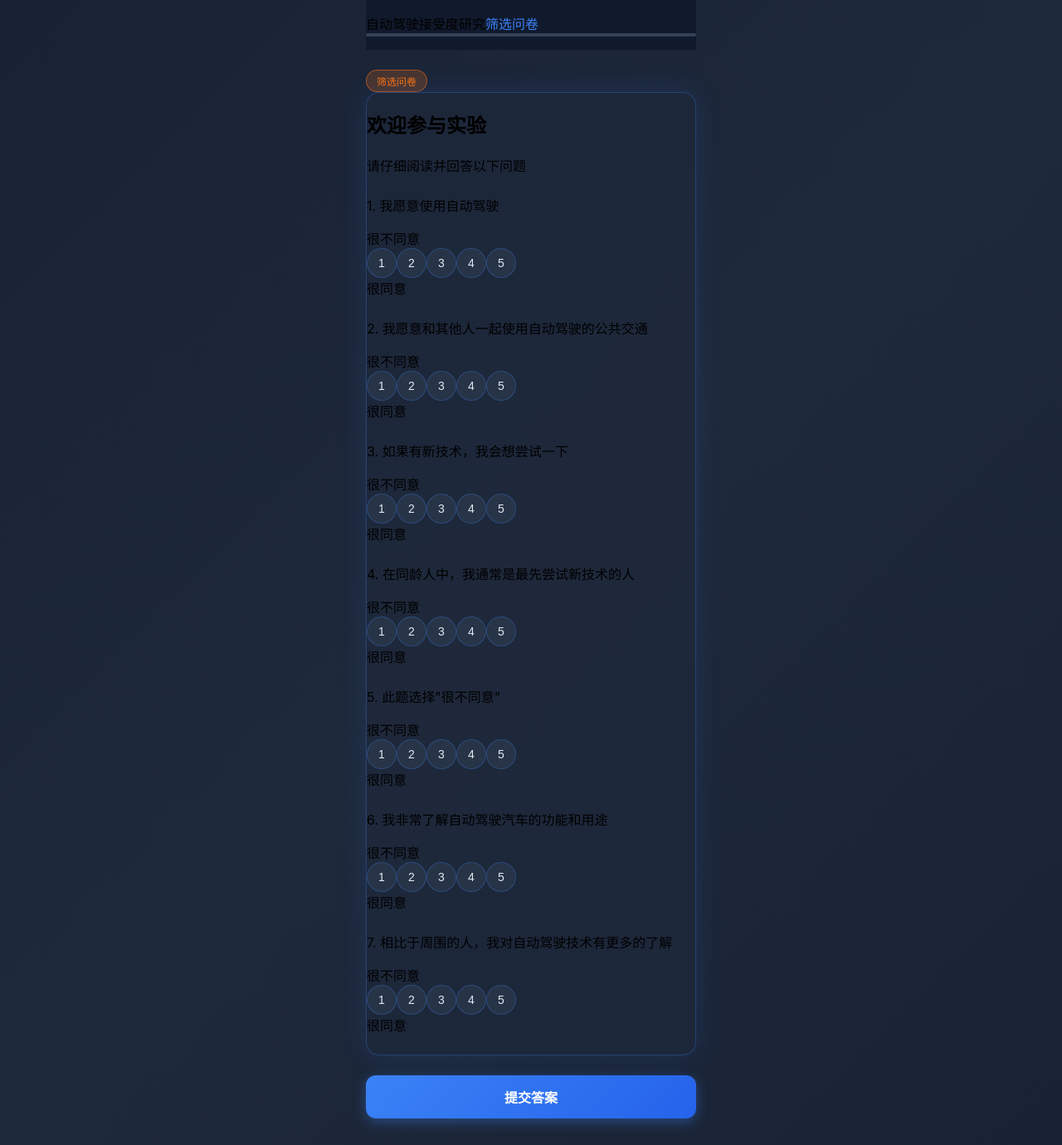
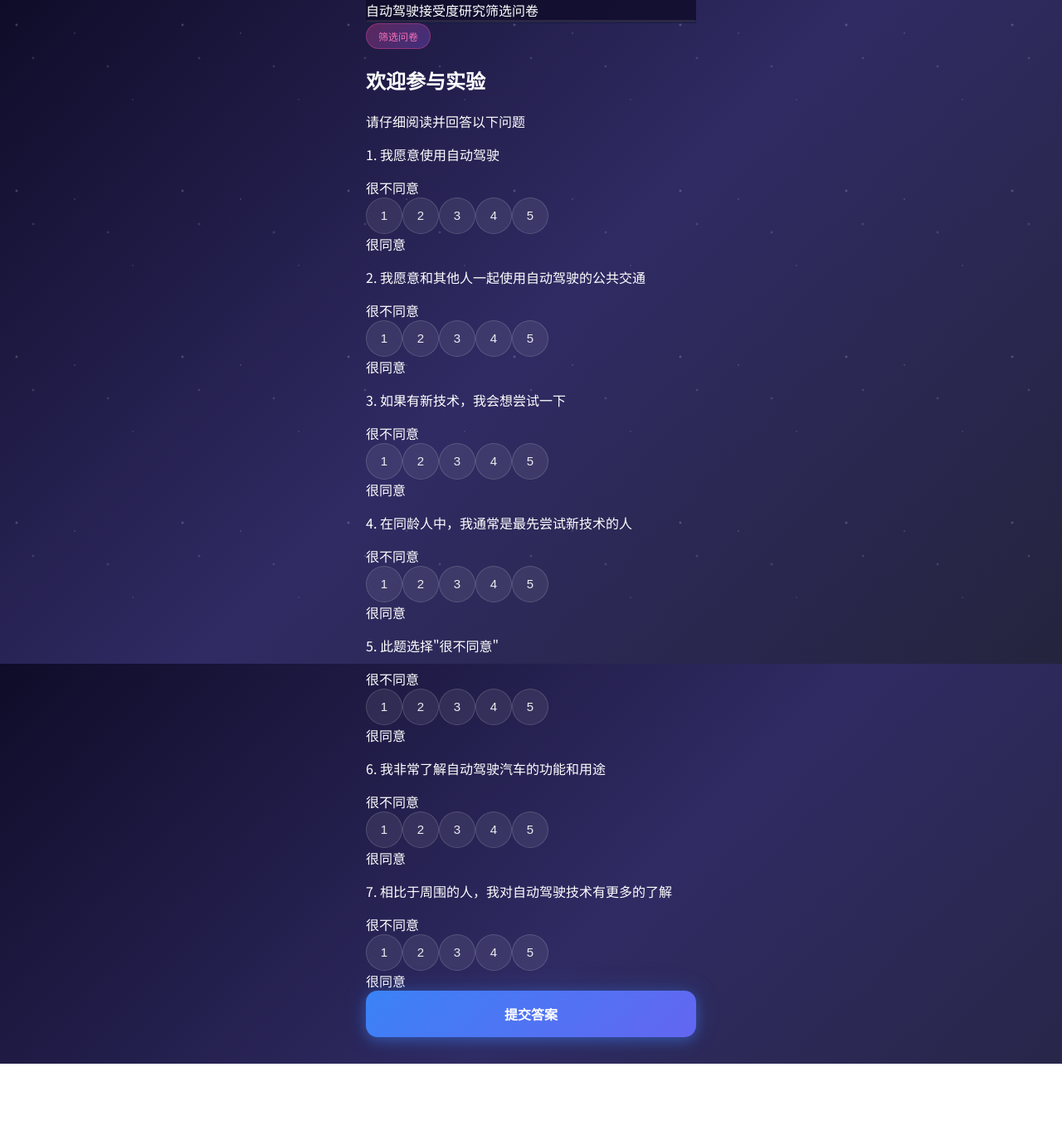
Before and after one commit to Sililbsihi/AVA-survey1, a Next.js app: page / in a window 1280 px wide. Shown: the whole page at 83% size. After the commit the page ends 1282 px from the top, so only its background shows below. Built offline with nearby package versions, Linux system fonts and the light colour scheme.

Commit message:
Update globals.css

```diff
--- a/src/app/globals.css
+++ b/src/app/globals.css
@@ -1,10 +1,12 @@
+@import url('https://fonts.googleapis.com/css2?family=Noto+Sans+SC:wght@400;500;600;700&display=swap');
+
 @tailwind base;
 @tailwind components;
 @tailwind utilities;
 
 :root {
   --primary: #3b82f6;
-  --primary-foreground: #ffffff;
+  --primary-dark: #2563eb;
 }
 
 * {
@@ -13,21 +15,37 @@
 
 body {
   margin: 0;
-  font-family: 'PingFang SC', 'Hiragino Sans GB', 'Microsoft YaHei', -apple-system, BlinkMacSystemFont, 'Segoe UI', sans-serif;
+  font-family: 'Noto Sans SC', 'PingFang SC', -apple-system, BlinkMacSystemFont, sans-serif;
   -webkit-font-smoothing: antialiased;
-  background: linear-gradient(-45deg, #0f172a, #1e293b, #0f172a, #1e293b);
-  background-size: 400% 400%;
-  animation: gradient 15s ease infinite;
+  background: linear-gradient(135deg, #0f0c29, #302b63, #24243e);
+  background-attachment: fixed;
   min-height: 100vh;
+  color: white;
 }
 
-@keyframes gradient {
-  0% { background-position: 0% 50%; }
-  50% { background-position: 100% 50%; }
-  100% { background-position: 0% 50%; }
+/* 背景装饰星星 */
+body::before {
+  content: '';
+  position: fixed;
+  top: 0;
+  left: 0;
+  right: 0;
+  bottom: 0;
+  background-image:
+    radial-gradient(2px 2px at 20px 30px, rgba(255,255,255,0.3), transparent),
+    radial-gradient(2px 2px at 40px 70px, rgba(255,255,255,0.2), transparent),
+    radial-gradient(1px 1px at 90px 40px, rgba(255,255,255,0.4), transparent),
+    radial-gradient(2px 2px at 130px 80px, rgba(255,255,255,0.2), transparent),
+    radial-gradient(1px 1px at 160px 120px, rgba(255,255,255,0.3), transparent);
+  background-repeat: repeat;
+  background-size: 200px 200px;
+  pointer-events: none;
+  z-index: 0;
 }
 
 .mobile-container {
+  position: relative;
+  z-index: 1;
   width: 100%;
   max-width: 430px;
   margin: 0 auto;
@@ -35,169 +53,213 @@ body {
 }
 
 .nav-header {
-  background: rgba(15, 23, 42, 0.8);
-  backdrop-filter: blur(8px);
+  background: rgba(15, 12, 41, 0.8);
+  backdrop-filter: blur(20px);
+  -webkit-backdrop-filter: blur(20px);
+  border-bottom: 1px solid rgba(59, 130, 246, 0.1);
 }
 
 .progress-bar {
   width: 100%;
-  height: 4px;
-  background: #334155;
+  height: 3px;
+  background: rgba(255, 255, 255, 0.1);
   border-radius: 2px;
   overflow: hidden;
 }
 
 .progress-fill {
   height: 100%;
-  background: linear-gradient(90deg, #3b82f6, #60a5fa);
+  background: linear-gradient(90deg, #3b82f6, #8b5cf6, #ec4899);
   border-radius: 2px;
-  transition: width 0.3s ease;
+  transition: width 0.5s cubic-bezier(0.4, 0, 0.2, 1);
 }
 
-.tag {
-  display: inline-block;
-  padding: 4px 12px;
-  background: rgba(249, 115, 22, 0.2);
-  border: 1px solid rgba(249, 115, 22, 0.5);
-  border-radius: 9999px;
-  color: #f97316;
-  font-size: 12px;
-  font-weight: 500;
-}
-
-.card-glow {
-  background: rgba(30, 41, 59, 0.8);
-  border: 1px solid rgba(59, 130, 246, 0.3);
-  border-radius: 16px;
-  box-shadow: 0 0 30px rgba(59, 130, 246, 0.15);
+.glass-card {
+  background: rgba(255, 255, 255, 0.05);
+  backdrop-filter: blur(20px);
+  -webkit-backdrop-filter: blur(20px);
+  border: 1px solid rgba(255, 255, 255, 0.1);
+  border-radius: 20px;
+  box-shadow:
+    0 8px 32px rgba(0, 0, 0, 0.3),
+    inset 0 1px 0 rgba(255, 255, 255, 0.1);
 }
 
 .btn-primary {
+  position: relative;
   display: block;
   width: 100%;
-  padding: 14px 24px;
-  background: linear-gradient(135deg, #3b82f6, #2563eb);
+  padding: 16px 24px;
+  background: linear-gradient(135deg, #3b82f6, #6366f1);
   color: white;
   font-size: 16px;
   font-weight: 600;
   border: none;
-  border-radius: 12px;
+  border-radius: 14px;
   cursor: pointer;
-  transition: all 0.3s ease;
-  box-shadow: 0 4px 15px rgba(59, 130, 246, 0.4);
+  overflow: hidden;
+  transition: all 0.3s cubic-bezier(0.4, 0, 0.2, 1);
+  box-shadow:
+    0 4px 15px rgba(59, 130, 246, 0.4),
+    0 0 30px rgba(59, 130, 246, 0.2);
+}
+
+.btn-primary::before {
+  content: '';
+  position: absolute;
+  top: 0;
+  left: -100%;
+  width: 100%;
+  height: 100%;
+  background: linear-gradient(90deg, transparent, rgba(255,255,255,0.3), transparent);
+  transition: left 0.5s;
+}
+
+.btn-primary:hover::before {
+  left: 100%;
 }
 
 .btn-primary:hover {
-  background: linear-gradient(135deg, #2563eb, #1d4ed8);
-  box-shadow: 0 6px 20px rgba(59, 130, 246, 0.5);
   transform: translateY(-2px);
+  box-shadow:
+    0 8px 25px rgba(59, 130, 246, 0.5),
+    0 0 50px rgba(59, 130, 246, 0.3);
 }
 
 .btn-primary:active {
-  transform: translateY(0);
-}
-
-.btn-secondary {
-  display: block;
-  width: 100%;
-  padding: 14px 24px;
-  background: rgba(51, 65, 85, 0.5);
-  color: white;
-  font-size: 16px;
-  font-weight: 600;
-  border: 1px solid rgba(59, 130, 246, 0.3);
-  border-radius: 12px;
-  cursor: pointer;
-  transition: all 0.3s ease;
-}
-
-.btn-secondary:hover {
-  background: rgba(51, 65, 85, 0.8);
-  border-color: rgba(59, 130, 246, 0.5);
+  transform: translateY(0) scale(0.98);
 }
 
 .option-btn {
-  padding: 12px 24px;
-  background: rgba(51, 65, 85, 0.5);
-  border: 1px solid rgba(59, 130, 246, 0.3);
-  border-radius: 10px;
-  color: #e2e8f0;
-  font-size: 15px;
+  position: relative;
+  padding: 12px 20px;
+  background: rgba(255, 255, 255, 0.05);
+  backdrop-filter: blur(10px);
+  border: 1px solid rgba(255, 255, 255, 0.15);
+  border-radius: 12px;
+  color: rgba(255, 255, 255, 0.9);
+  font-size: 14px;
   cursor: pointer;
-  transition: all 0.2s ease;
+  transition: all 0.3s cubic-bezier(0.4, 0, 0.2, 1);
 }
 
 .option-btn:hover {
   background: rgba(59, 130, 246, 0.2);
   border-color: rgba(59, 130, 246, 0.5);
+  transform: translateY(-1px);
 }
 
 .option-btn.selected {
-  background: linear-gradient(135deg, #3b82f6, #2563eb);
-  border-color: #3b82f6;
+  background: linear-gradient(135deg, rgba(59, 130, 246, 0.8), rgba(139, 92, 246, 0.8));
+  border-color: rgba(59, 130, 246, 0.8);
   color: white;
-  box-shadow: 0 4px 15px rgba(59, 130, 246, 0.4);
+  box-shadow:
+    0 4px 15px rgba(59, 130, 246, 0.4),
+    0 0 20px rgba(59, 130, 246, 0.2);
 }
 
 .num-btn {
-  width: 36px;
-  height: 36px;
+  width: 44px;
+  height: 44px;
   border-radius: 50%;
-  background: rgba(51, 65, 85, 0.5);
-  border: 1px solid rgba(59, 130, 246, 0.3);
-  color: #e2e8f0;
-  font-size: 14px;
+  background: rgba(255, 255, 255, 0.08);
+  backdrop-filter: blur(10px);
+  border: 1px solid rgba(255, 255, 255, 0.15);
+  color: rgba(255, 255, 255, 0.9);
+  font-size: 15px;
+  font-weight: 500;
   cursor: pointer;
-  transition: all 0.2s ease;
+  transition: all 0.3s cubic-bezier(0.34, 1.56, 0.64, 1);
 }
 
 .num-btn:hover {
-  background: rgba(59, 130, 246, 0.2);
+  background: rgba(59, 130, 246, 0.3);
   border-color: rgba(59, 130, 246, 0.5);
+  transform: scale(1.1);
 }
 
 .num-btn.selected {
-  background: linear-gradient(135deg, #3b82f6, #2563eb);
+  background: linear-gradient(135deg, #3b82f6, #8b5cf6);
   border-color: #3b82f6;
   color: white;
-  box-shadow: 0 4px 15px rgba(59, 130, 246, 0.4);
+  box-shadow:
+    0 0 20px rgba(59, 130, 246, 0.5),
+    0 4px 15px rgba(59, 130, 246, 0.3);
+  transform: scale(1.1);
+}
+
+.input-field {
+  width: 100%;
+  padding: 14px 16px;
+  background: rgba(255, 255, 255, 0.05);
+  backdrop-filter: blur(10px);
+  border: 1px solid rgba(255, 255, 255, 0.15);
+  border-radius: 12px;
+  color: white;
+  font-size: 15px;
+  transition: all 0.3s ease;
+}
+
+.input-field::placeholder {
+  color: rgba(255, 255, 255, 0.4);
+}
+
+.input-field:focus {
+  outline: none;
+  border-color: rgba(59, 130, 246, 0.6);
+  background: rgba(59, 130, 246, 0.1);
+  box-shadow: 0 0 20px rgba(59, 130, 246, 0.2);
+}
+
+.tag {
+  display: inline-block;
+  padding: 6px 14px;
+  background: linear-gradient(135deg, rgba(236, 72, 153, 0.3), rgba(139, 92, 246, 0.3));
+  border: 1px solid rgba(236, 72, 153, 0.4);
+  border-radius: 20px;
+  color: #f472b6;
+  font-size: 12px;
+  font-weight: 500;
+  backdrop-filter: blur(10px);
 }
 
 .warning-box {
-  padding: 12px 16px;
-  background: rgba(239, 68, 68, 0.15);
-  border: 1px solid rgba(239, 68, 68, 0.4);
-  border-radius: 10px;
+  padding: 14px 16px;
+  background: linear-gradient(135deg, rgba(239, 68, 68, 0.2), rgba(220, 38, 38, 0.2));
+  border: 1px solid rgba(239, 68, 68, 0.3);
+  border-radius: 12px;
   color: #fca5a5;
-  font-size: 14px;
+  font-size: 13px;
+  backdrop-filter: blur(10px);
 }
 
-.text-primary {
-  color: #3b82f6;
+.text-gradient {
+  background: linear-gradient(135deg, #60a5fa, #a78bfa, #f472b6);
+  -webkit-background-clip: text;
+  -webkit-text-fill-color: transparent;
+  background-clip: text;
 }
 
-.sticky {
-  position: sticky;
+/* 点击涟漪效果 */
+.ripple {
+  position: relative;
+  overflow: hidden;
 }
 
-.top-0 {
-  top: 0;
+.ripple::after {
+  content: '';
+  position: absolute;
+  top: 50%;
+  left: 50%;
+  width: 0;
+  height: 0;
+  background: rgba(255, 255, 255, 0.3);
+  border-radius: 50%;
+  transform: translate(-50%, -50%);
+  transition: width 0.6s, height 0.6s;
 }
 
-.z-10 {
-  z-index: 10;
+.ripple:active::after {
+  width: 300px;
+  height: 300px;
 }
-
-.py-4 {
-  padding-top: 16px;
-  padding-bottom: 16px;
-}
-
-.mb-6 {
-  margin-bottom: 24px;
-}
-
-.py-3 {
-  padding-top: 12px;
-  padding-bottom: 12px;
-}
```
